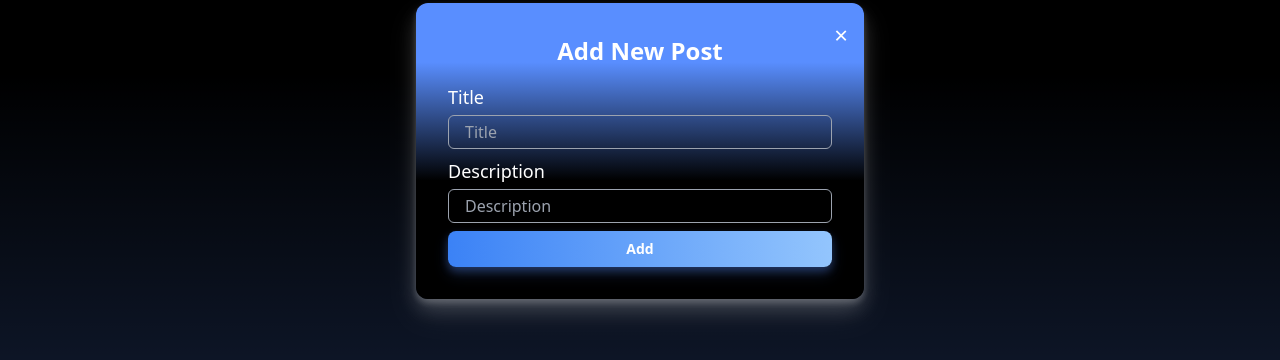
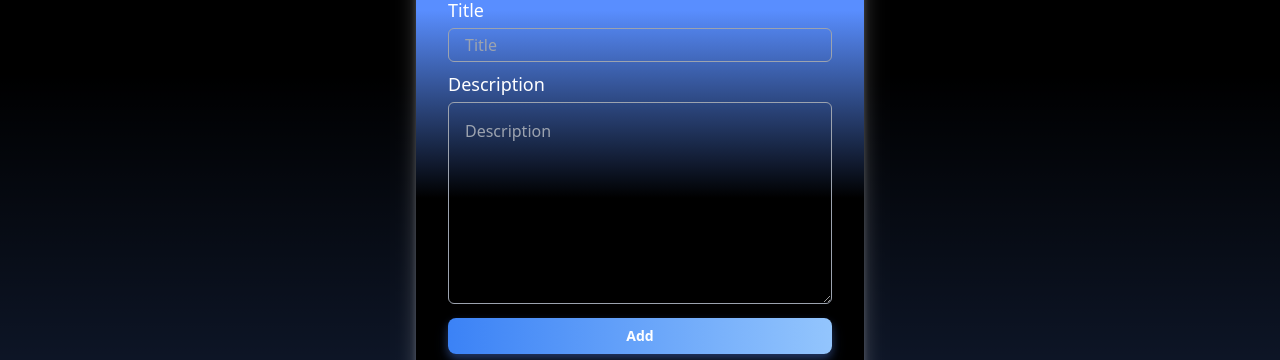
Before and after one commit to Melladmor/I-O-TECH-TASK, a React (Vite) app: page / in a window 1280 px wide. Both pictures are taken after a click on the button "New Post". Shown: the part 249-609 px from the top of the page. Built offline with nearby package versions, Linux system fonts and the light colour scheme; no server answers.

Commit message:
replace description with text area

```diff
--- /dev/null
+++ b/src/components/FormInput.tsx/TextArea.tsx
@@ -0,0 +1,47 @@
+import { FieldError, UseFormRegisterReturn } from "react-hook-form";
+interface InputProps {
+  label?: string;
+  id: string;
+  placeholder: string;
+  register?: UseFormRegisterReturn;
+  error?: FieldError;
+  onChange?: (e: React.ChangeEvent<HTMLTextAreaElement>) => void;
+  value?: string;
+}
+
+const TextArea = ({
+  id,
+  label,
+  placeholder,
+  register,
+  error,
+  onChange,
+  value,
+}: InputProps) => {
+  return (
+    <div className="input_group">
+      {label ? (
+        <label htmlFor={id} className="label_group">
+          <span>{label}</span>
+        </label>
+      ) : (
+        ""
+      )}
+      <div>
+        <textarea
+          placeholder={placeholder}
+          id={id}
+          onChange={onChange}
+          value={value}
+          {...register}
+          className={`${error ? "textarea_error" : "textarea"}`}
+          rows={7}></textarea>
+        {error && (
+          <span className="text-red-500 text-[12px] mt-2">{error.message}</span>
+        )}
+      </div>
+    </div>
+  );
+};
+
+export default TextArea;
--- a/src/components/Posts/AddPost.tsx
+++ b/src/components/Posts/AddPost.tsx
@@ -8,6 +8,7 @@ import { useAppDispatch } from "../../hooks/reduxHooks";
 import { addPost } from "../../redux/postsSlice";
 import Spinner from "../Spinner";
 import toast from "react-hot-toast";
+import TextArea from "../FormInput.tsx/TextArea";
 type Props = {
   closeModal: () => void;
 };
@@ -65,10 +66,9 @@ const AddPost = ({ closeModal }: Props) => {
         register={register("title")}
         error={errors?.title}
       />
-      <Input
+      <TextArea
         label="Description"
         placeholder="Description"
-        type="text"
         id="body"
         register={register("body")}
         error={errors?.body}
--- a/src/index.css
+++ b/src/index.css
@@ -20,6 +20,12 @@
   }
   .input_error {
     @apply w-full h-8 rounded-md border border-solid border-red-600 bg-transparent px-4 py-4;
+  }
+  .textarea {
+    @apply w-full rounded-md border border-solid border-gray-400 bg-transparent px-4 py-4;
+  }
+  .textarea_error {
+    @apply w-full  rounded-md border border-solid border-red-600 bg-transparent px-4 py-4;
   }
   .button {
     @apply text-white text-sm font-bold px-8 text-nowrap rounded-lg shadow-fancy transform transition-transform duration-300 hover:scale-105 hover:shadow-lg disabled:from-gray-300 disabled:to-gray-200 disabled:hover:scale-100;
```
